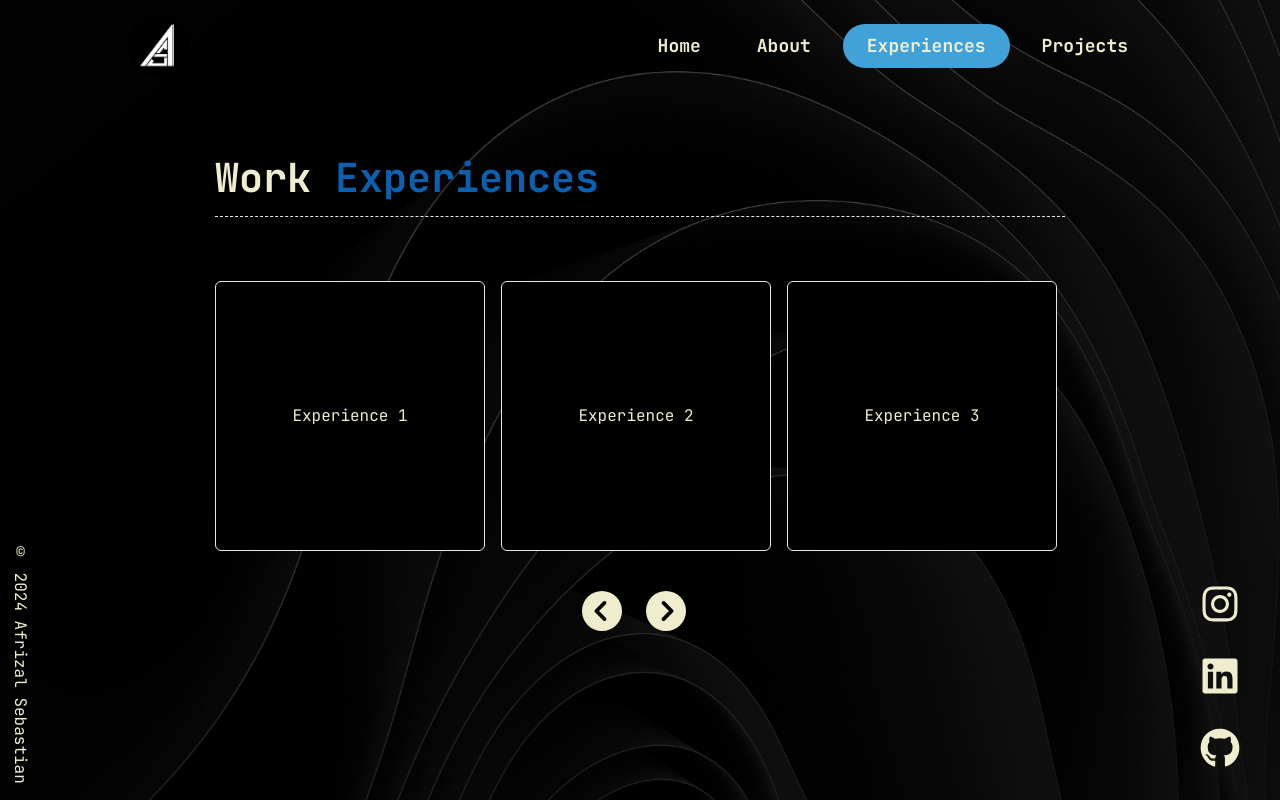
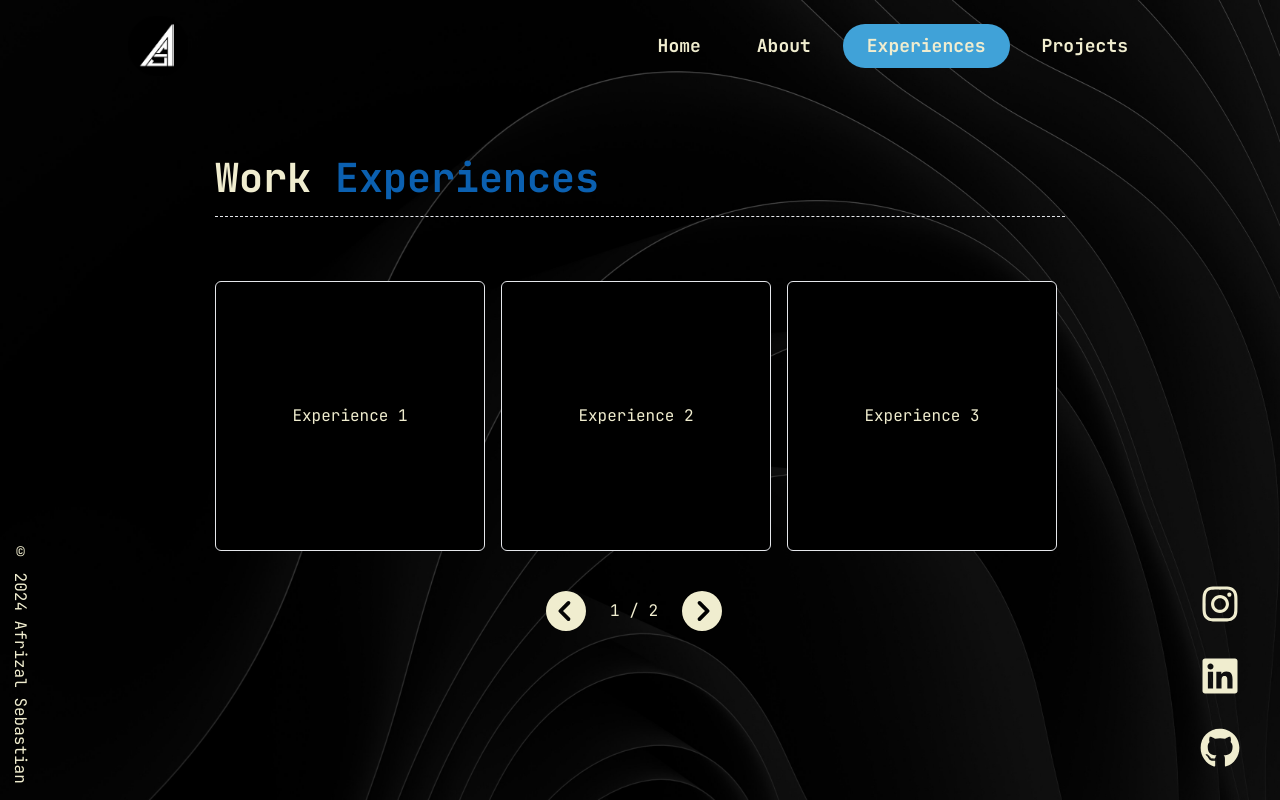
Before and after one commit to afrizalsebastian/personal-web, a React (Vite) app: page /experiences in a window 1280 px wide. Built offline with nearby package versions, Linux system fonts and the light colour scheme.

Commit message:
feat: outline for paging mechanism in carousel

```diff
--- a/src/components/Carousel/CarouselAlt.jsx
+++ b/src/components/Carousel/CarouselAlt.jsx
@@ -34,12 +34,21 @@ export default function CarouselAlternative({ className, children }) {
   });
 
   /**
+   * Paging
+   */
+  const [numberOfCard, setNumberOfCard] = useState(
+    children.length - (window.innerWidth < 768 ? 1 : window.innerWidth < 1024 ? 2 : 3) + 1,
+  );
+  const [pageNumber, setNumberPage] = useState(1);
+
+  /**
    * Navigaiton Button
    */
   const scrollToNextElmnt = (current) => {
     const index = current + 1;
     const cardToDisplay = window.innerWidth < 768 ? 1 : window.innerWidth < 1024 ? 2 : 3;
     if (index <= children.length - cardToDisplay) {
+      setNumberPage((prev) => prev + 1);
       itemRefs.current[index]?.scrollIntoView({ behavior: 'smooth', inline: 'start' });
       firstVisibleItemRef.current = index;
     }
@@ -47,6 +56,7 @@ export default function CarouselAlternative({ className, children }) {
   const scrollToPrevElmnt = (current) => {
     const index = current - 1;
     if (index >= 0) {
+      setNumberPage((prev) => prev - 1);
       itemRefs.current[index]?.scrollIntoView({ behavior: 'smooth', inline: 'start' });
       firstVisibleItemRef.current = index;
     }
@@ -111,10 +121,16 @@ export default function CarouselAlternative({ className, children }) {
       scrollToNextElmnt(firstVisibleItemRef.current);
   };
 
+  const resizeWindow = () => {
+    setNumberOfCard(children.length - (window.innerWidth < 768 ? 1 : window.innerWidth < 1024 ? 2 : 3) + 1);
+  };
+
   useEffect(() => {
+    window.addEventListener('resize', resizeWindow);
     document.addEventListener('keydown', onArrowKeyPress);
 
     return () => {
+      window.removeEventListener('resize', resizeWindow);
       document.removeEventListener('keydown', onArrowKeyPress);
     };
   }, []);
@@ -140,6 +156,9 @@ export default function CarouselAlternative({ className, children }) {
         <button className='hover:text-highlight' onClick={() => scrollToPrevElmnt(firstVisibleItemRef.current)}>
           <FaCircleChevronLeft className='size-[30px] sm:size-[32px] md:size-[36px] lg:size-[40px]' />
         </button>
+        <div>
+          {pageNumber} / {numberOfCard}
+        </div>
         <button className='hover:text-highlight' onClick={() => scrollToNextElmnt(firstVisibleItemRef.current)}>
           <FaCircleChevronRight className='size-[30px] sm:size-[32px] md:size-[36px] lg:size-[40px]' />
         </button>
```
